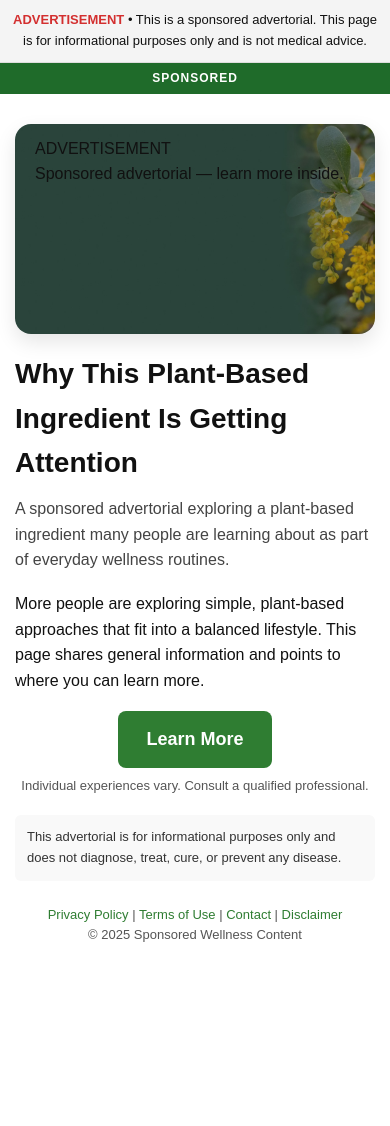
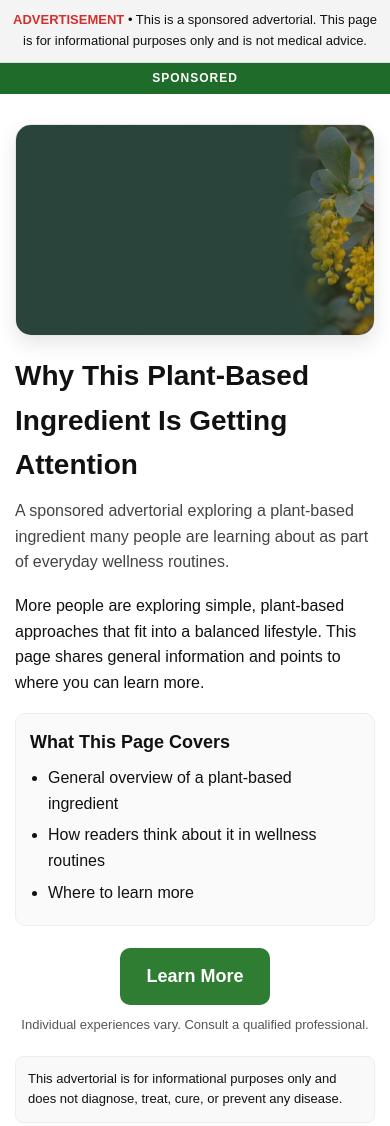
Before and after one commit to Cuticarashop/pressel-plant-us-, a plain HTML site: page index.html in a window 390 px wide. Shown: the top 1126 px of the page. Before the commit the page ends 974 px from the top, so only its background shows below. Drawn offline with Linux system fonts and the light colour scheme.

Commit message:
Update index.html

```diff
--- a/index.html
+++ b/index.html
@@ -10,9 +10,9 @@
   <!-- Optional (good for link previews) -->
   <meta property="og:title" content="Plant-Based Wellness | Sponsored Advertorial" />
   <meta property="og:description" content="A sponsored advertorial exploring a plant-based ingredient many people are learning about as part of everyday wellness routines." />
-  <meta property="og:image" content="assets/berberine-bg-1200x628.png" />
+  <meta property="og:image" content="https://cuticarashop.github.io/pressel-plant-us-/assets/berberine-bg-1200x628.png" />
   <meta name="twitter:card" content="summary_large_image" />
-  <meta name="twitter:image" content="assets/berberine-bg-1200x628.png" />
+  <meta name="twitter:image" content="https://cuticarashop.github.io/pressel-plant-us-/assets/berberine-bg-1200x628.png" />
 
   <style>
     :root{
@@ -21,6 +21,8 @@
       --btn:#2f7d32;
       --btn-hover:#1b5e20;
       --shadow:0 8px 20px rgba(0,0,0,.10);
+      --border:#e6e6e6;
+      --soft:#f9f9f9;
     }
     *{box-sizing:border-box;margin:0;padding:0}
     body{
@@ -63,7 +65,7 @@
     h1{font-size:34px;margin:10px 0 10px}
     .subtitle{font-size:17px;color:#444;margin-bottom:18px}
 
-    /* HERO */
+    /* HERO (só imagem) */
     .hero{
       max-width:780px;
       margin:12px auto 18px;
@@ -71,37 +73,39 @@
       overflow:hidden;
       box-shadow:var(--shadow);
       background:#fff;
-
-      display:grid;
-      grid-template-columns: 1fr 1fr;
-      position:relative;
+      border:1px solid var(--border);
+    }
+    .hero img{
+      width:100%;
+      height:320px;
+      object-fit:cover;
+      object-position:center;
+      display:block;
+    }
+    .hero-fallback{
+      display:none;
+      padding:22px;
+      text-align:center;
+      color:#666;
+      background:#fff;
     }
 
-    .hero-left{
-      margin:0 8px;
+    /* Info box (bem neutro) */
+    .info{
+      margin:18px 0;
+      padding:14px;
+      border:1px solid #eee;
+      border-radius:10px;
+      background:#fafafa;
     }
+    .info h2{font-size:18px;margin-bottom:8px}
+    .info ul{padding-left:18px}
+    .info li{margin:6px 0}
 
-    /* Image: no distortion */
-    .hero-right img{
-      width:100%;
-      height:100%;
-      display:block;
-      object-fit:cover;
-    }
-
-    .hero-fallback{
-      display:none;
-      align-items:center;
-      justify-content:center;
-      background:#f6f6f6;
-      color:#555;
-      font-size:14px;
-      min-height:260px;
-    }
-
+    /* CTA */
     .cta{
-      margin:18px 0;
       text-align:center;
+      margin:22px 0 10px;
     }
     .cta a{
       display:inline-block;
@@ -109,20 +113,24 @@
       color:#fff;
       text-decoration:none;
       padding:14px 28px;
-      border-radius:8px;
-      font-weight:bold;
+      border-radius:10px;
+      font-weight:700;
       font-size:18px;
     }
     .cta a:hover{background:var(--btn-hover)}
-    .cta-note{font-size:13px;color:var(--muted);margin-top:8px;}
+    .cta-note{
+      font-size:13px;
+      color:var(--muted);
+      margin-top:10px;
+    }
 
     .disclaimer{
       font-size:13px;
-      margin:18px 0;
+      margin:20px 0;
       padding:12px;
-      background:#f9f9f9;
-      border-radius:6px;
-      color:#333;
+      background:var(--soft);
+      border-radius:8px;
+      border:1px solid #eee;
     }
 
     .footer{
@@ -133,30 +141,12 @@
     }
     .footer a{color:var(--btn);text-decoration:none;}
 
-    /* Mobile: overlay */
+    /* Mobile */
     @media (max-width:768px){
       h1{font-size:28px}
       .subtitle{font-size:16px}
-
-      .hero{
-        grid-template-columns: 1fr;
-      }
-
-      .hero-left{
-        position:absolute;
-        inset:0;
-        background:transparent;
-        padding:12px;
-        z-index:3;
-        pointer-events:none;
-      }
-
-      .hero-right{
-        min-height:210px;
-      }
-      .hero-right img{
-        height:210px;
-      }
+      .hero img{height:210px}
+      .cta a{font-size:18px;padding:14px 26px}
     }
   </style>
 </head>
@@ -173,24 +163,15 @@
 
     <!-- HERO -->
     <div class="hero">
-      <div class="hero-left">
-        <div class="hero-badge">
-          <div class="ttl">ADVERTISEMENT</div>
-          <div class="sub">Sponsored advertorial — learn more inside.</div>
-        </div>
-      </div>
-
-      <div class="hero-right">
       <img id="heroImg"
            src="assets/berberine-bg-1200x628.png"
            alt="Plant-based ingredient"
            loading="eager"
            fetchpriority="high"
            decoding="async"
-             onerror="document.getElementById('heroFallback').style.display='flex'; this.style.display='none';" />
+           onerror="document.getElementById('heroFallback').style.display='block'; this.style.display='none';" />
       <div id="heroFallback" class="hero-fallback">
         Sponsored advertorial (image unavailable)
-        </div>
       </div>
     </div>
 
@@ -205,6 +186,15 @@
         More people are exploring simple, plant-based approaches that fit into a balanced lifestyle.
         This page shares general information and points to where you can learn more.
       </p>
+
+      <div class="info">
+        <h2>What This Page Covers</h2>
+        <ul>
+          <li>General overview of a plant-based ingredient</li>
+          <li>How readers think about it in wellness routines</li>
+          <li>Where to learn more</li>
+        </ul>
+      </div>
 
       <div class="cta">
         <a id="ctaLink" href="#" target="_blank" rel="noopener noreferrer">Learn More</a>
```
Lines whose indentation alone changed are shown as unchanged.
